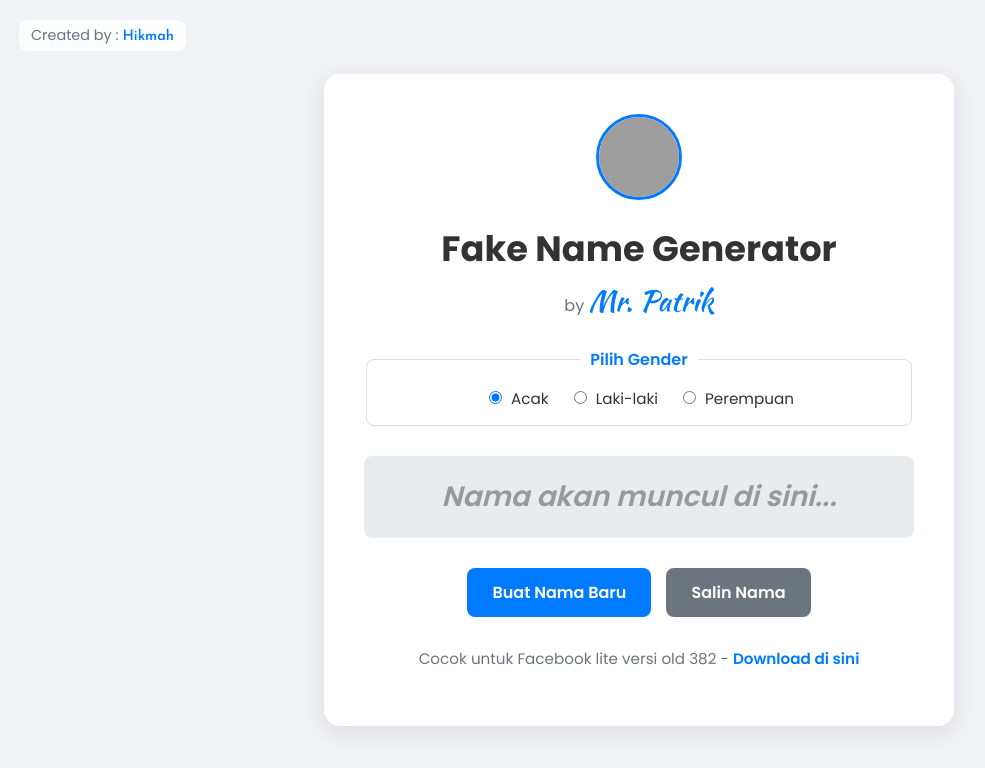
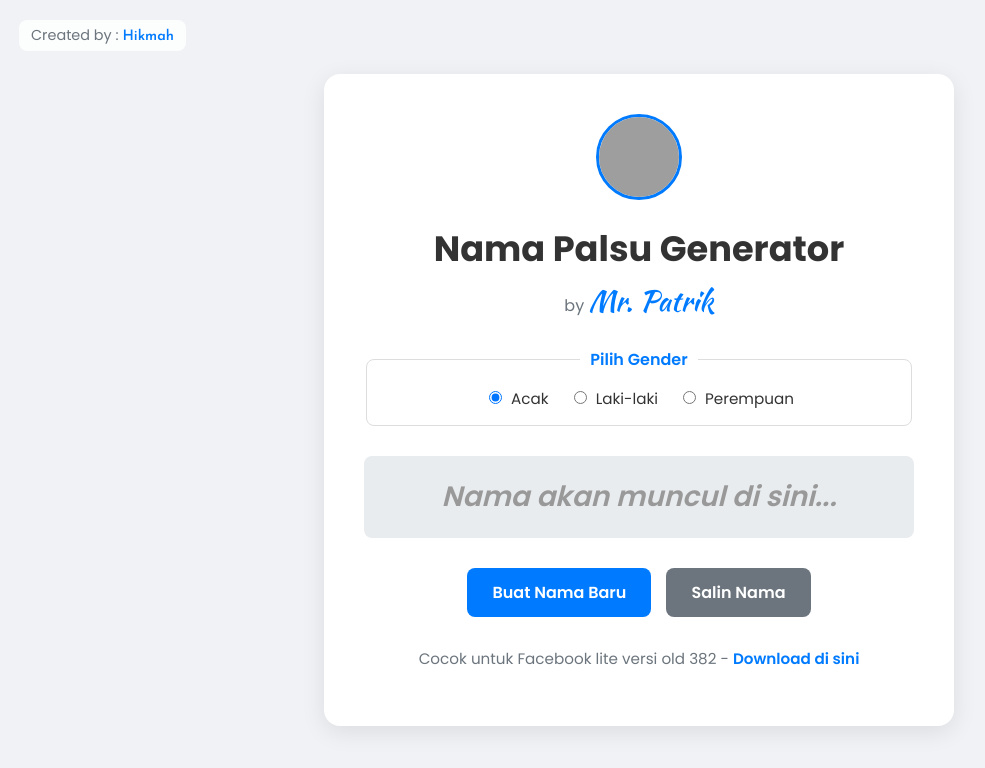
Before and after one commit to bangdit28/fake-name, a plain HTML site: page index.html in a window 1280 px wide. Shown: the whole page, without its empty margins (1-986 px from the left). Drawn offline with Linux system fonts and the light colour scheme; grey boxes are pictures that could not be loaded.

Commit message:
Update index.html

```diff
--- a/index.html
+++ b/index.html
@@ -3,7 +3,7 @@
 <head>
     <meta charset="UTF-8">
     <meta name="viewport" content="width=device-width, initial-scale=1.0">
-    <title>Fake Name Generator by Mr. Patrik</title>
+    <title>Nama Palsu Generator by Mr. Patrik</title>
 
     <link rel="preconnect" href="https://fonts.googleapis.com">
     <link rel="preconnect" href="https://fonts.gstatic.com" crossorigin>
@@ -73,7 +73,7 @@
 
     <div class="container">
         <img src="https://i.imgur.com/biPfr2r.png" alt="Logo Mr. Patrik" class="logo-img">
-        <h1>Fake Name Generator</h1>
+        <h1>Nama Palsu Generator</h1>
         <p class="credit-line">by <span class="author-name">Mr. Patrik</span></p>
         <fieldset class="gender-selector">
             <legend>Pilih Gender</legend>
```
